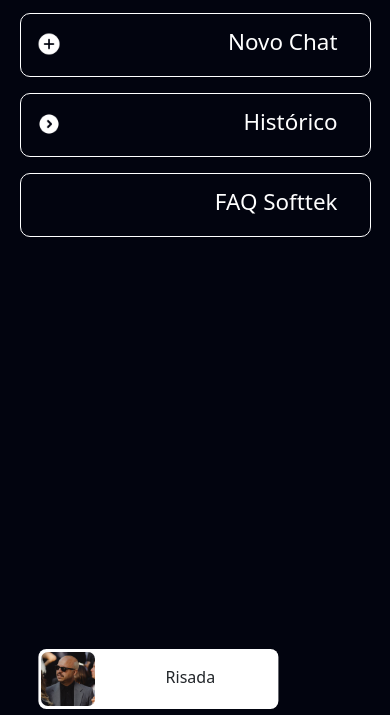
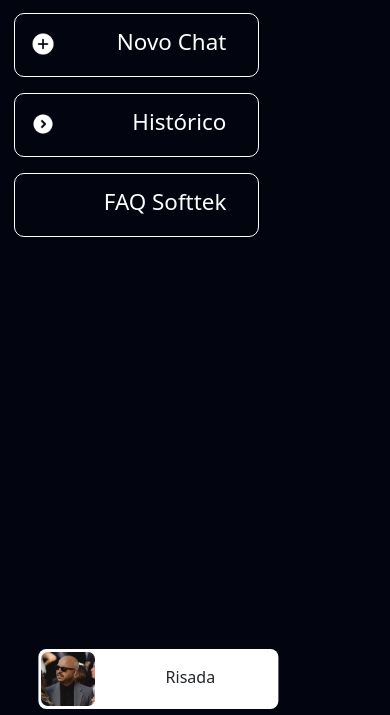
Before and after one commit to CGMzin/Challange-Softtek, a plain HTML site: page index.html in a window 390 px wide. Both pictures are taken after a click on the element 36 px from the left and 139 px from the top of the page. Shown: the part 129-844 px from the top of the page. Drawn offline with nearby package versions, Linux system fonts and the light colour scheme.

Commit message:
feat: adjust menu responsiveness

```diff
--- a/css/styles.css
+++ b/css/styles.css
@@ -340,10 +340,20 @@ body {
     .menu.expanded {
         width: 100% !important;
     }
+
+    .subMenu {
+        transition: 1000ms all cubic-bezier(0.19, 1, 0.22, 1);
+        width: 80%;
+    }
 }
 
 @media (max-width: 480px) {
     .menu.expanded {
         width: 100% !important;
     }
+
+    .subMenu {
+        width: 70%;
+        transition: 1000ms all cubic-bezier(0.19, 1, 0.22, 1);
+    }
 }
```
